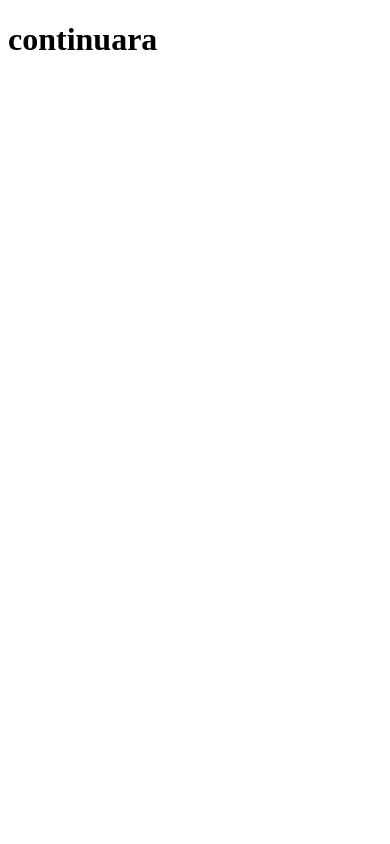
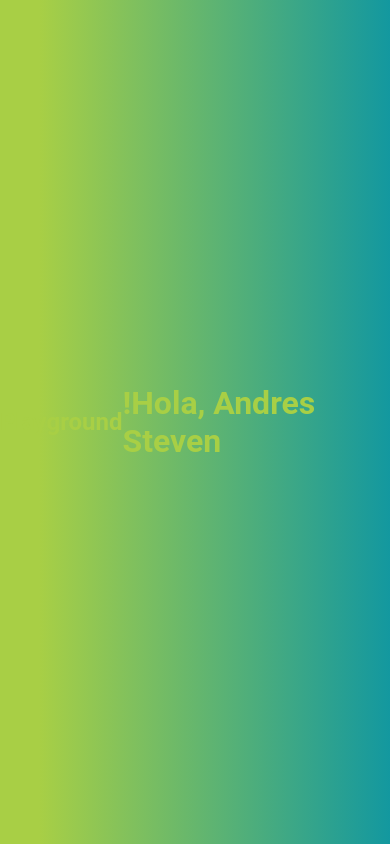
Before and after one commit to adshdz/co-evolution, a plain HTML site: page src/views/loginBefore.html in a window 390 px wide. Drawn offline with Linux system fonts and the light colour scheme.

Commit message:
ajuste pantalla

```diff
--- a/Public/Css/styles.css
+++ b/Public/Css/styles.css
@@ -3,14 +3,17 @@ body{
     font-family: 'Roboto', sans-serif;
 }
 .main{
-    background: linear-gradient(90deg, #A8CF45 10%, #13989F 100%);
-        display: flex;
+background: linear-gradient(90deg, #A8CF45 10%, #13989F 100%);
+    display: flex;
     flex-grow: 1;
     align-items: center;
     justify-content: center;
+    justify-self: center;
     width: 100%;
     margin: 0;
-    height: 750px;
+    position: absolute;
+    top: 0;
+    bottom: 0;
 }
 
 .lateral1{
@@ -49,7 +52,6 @@ label{
     margin-top: 2px;
     color: darkslategray;
     margin-bottom: 2px;
-
 }
 
 input{
@@ -76,14 +78,8 @@ input.submit{
     transition: all 300ms;
 }
 
-
-    a{
-        color: #359b9b;
-    }
-
-
-
 a{
+    color: #359b9b;
     margin-top: 4px;
     text-decoration: none;
 }
@@ -116,11 +112,21 @@ a{
 
   @media (max-width: 400px) {
 
+    .main{
+
+        color: #A8CF45 ;
+    }
+
     .lateral2{
-    width: 300px;}
+                border: solid #13989F;
+
+        width: 300px;}
 
     img{
         width: 300px;
+    }
+    .terminos{
+        display: none;
     }
   }
 
--- a/src/views/loginBefore.html
+++ b/src/views/loginBefore.html
@@ -4,9 +4,23 @@
     <meta charset="UTF-8">
     <meta http-equiv="X-UA-Compatible" content="IE=edge">
     <meta name="viewport" content="width=device-width, initial-scale=1.0">
-    <title>Document</title>
+        <link rel="stylesheet" href="../../Public/Css/styles.css">
+    <title>Playground Co-evolution</title>
 </head>
 <body>
     <h1>continuara</h1>
+    <div class="main">
+            <div class="encabezado">
+                <h2>Playground</h2>
+            </div>
+            <div class="mensaje"> <h1>!Hola, <strong>Andres Steven</strong> </h1></div>
+            <div class="menu">
+                <article></article>
+
+            </div>
+            <div class="piePagina"></div>
+
+
+    </div>
 </body>
 </html>
```
